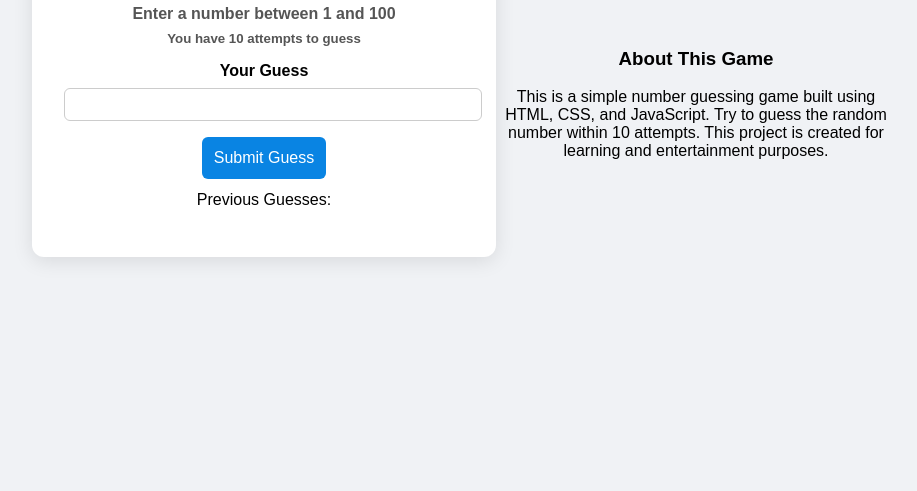
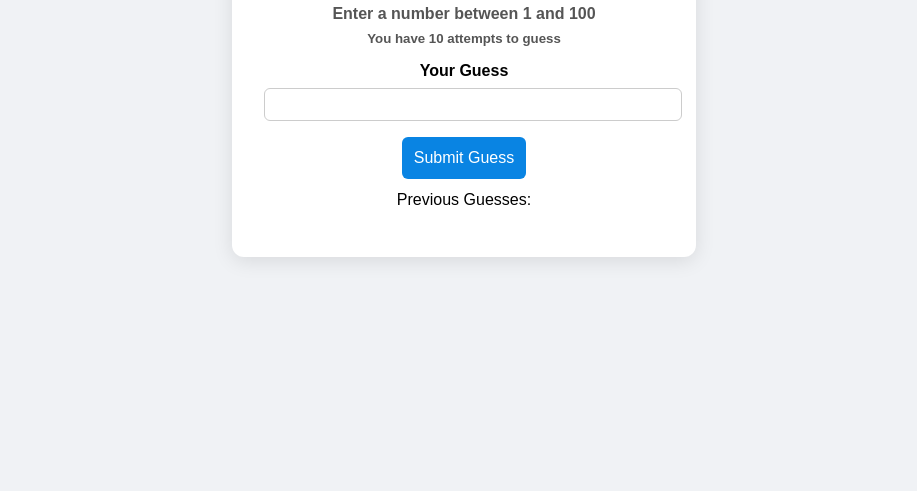
Before and after one commit to codingbent/Guess-It, a website: page index.html in a window 1280 px wide. Shown: the part 309-800 px from the top of the page, without its empty margins (176-1093 px from the left). Drawn offline with nearby package versions, Linux system fonts and the light colour scheme.

Commit message:
Update Logic

```diff
--- a/index.html
+++ b/index.html
@@ -127,15 +127,6 @@
             </button>
         </form>
 
-        <section style="max-width: 400px; margin-top: 20px; text-align: center">
-            <h3>About This Game</h3>
-            <p>
-                This is a simple number guessing game built using HTML, CSS, and
-                JavaScript. Try to guess the random number within 10 attempts.
-                This project is created for learning and entertainment purposes.
-            </p>
-        </section>
-
         <!-- Confetti CDN -->
         <script src="https://cdn.jsdelivr.net/npm/canvas-confetti@1.6.0/dist/confetti.browser.min.js"></script>
 
```
